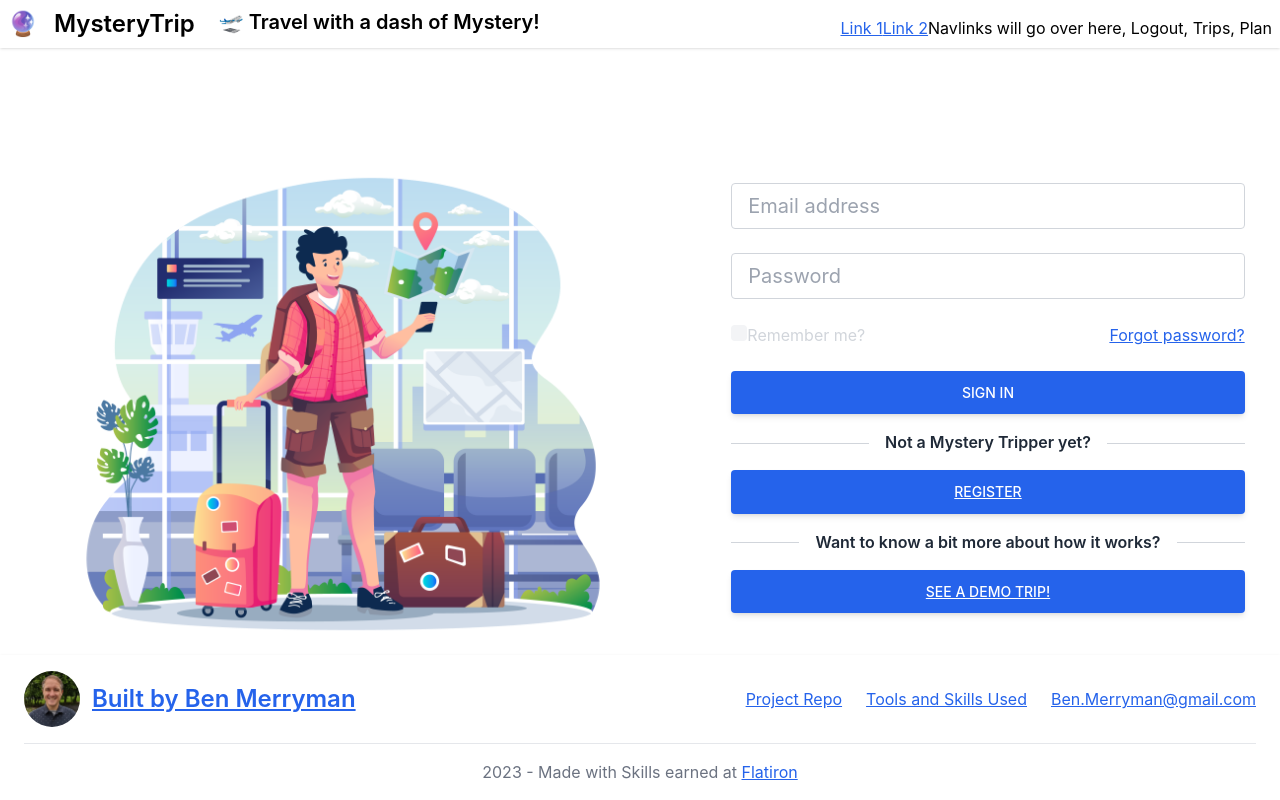
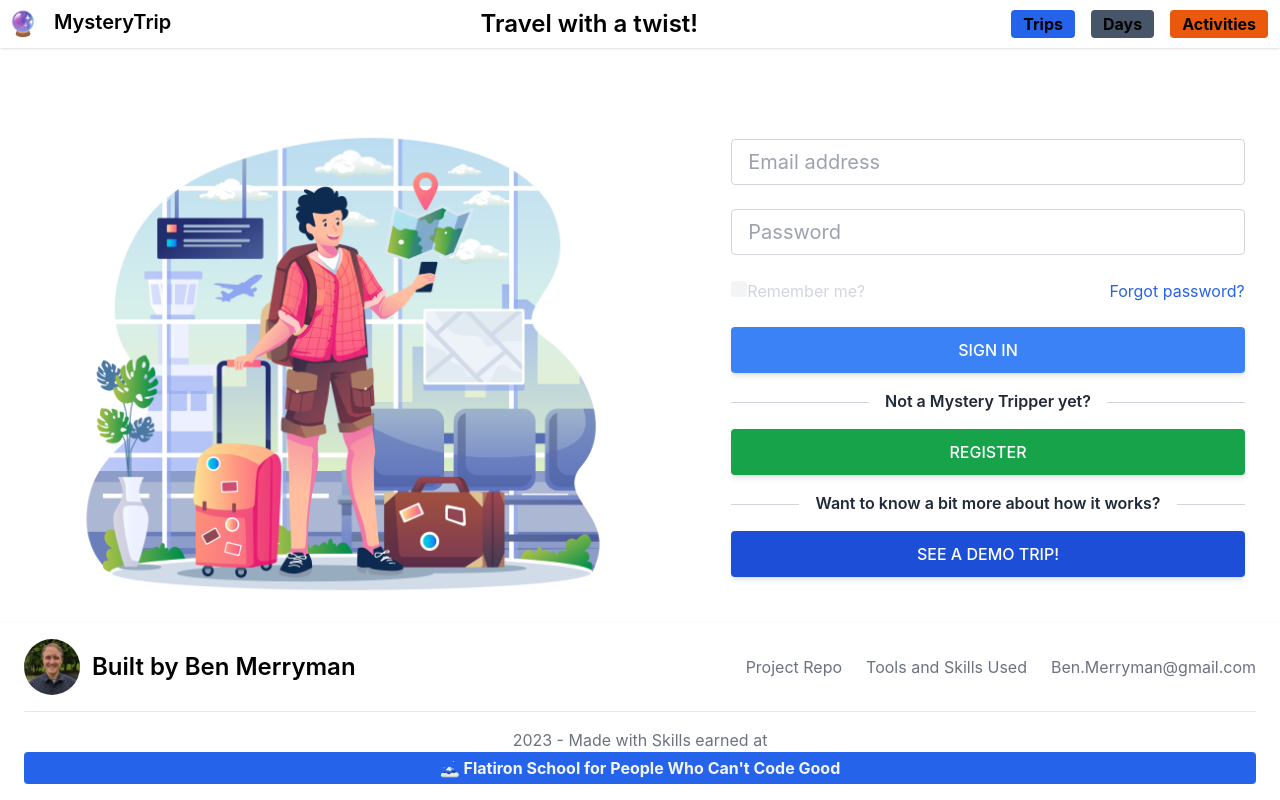
Before and after one commit to beingmerry/Mystery-Trip-AWS-Amplify, a React (Vite) app: page / in a window 1280 px wide. Built offline with nearby package versions, Linux system fonts and the light colour scheme; no server answers.

Commit message:
Routing fixed and links updated

```diff
--- /dev/null
+++ b/src/components/Activities.tsx
@@ -0,0 +1,3 @@
+export default function Activities () {
+  return <h1>Activities</h1>
+}
--- a/src/components/App.tsx
+++ b/src/components/App.tsx
@@ -1,8 +1,7 @@
 import { useState, useEffect } from 'react'
 import Header from './Header'
-import Sidebar from './Sidebar'
+import { Outlet } from 'react-router-dom'
 import Footer from './Footer'
-import SplashLanding from './SplashLanding'
 
 function App () {
   const [showDefault, setShowDefault] = useState(false)
@@ -19,7 +18,7 @@ function App () {
     <div className='flex flex-col h-screen justify-between '>
       <Header fixed={false} />
       <div className='flex h-full w-auto justify-center dark:bg-slate-700 overflow-auto'>
-        <SplashLanding />
+        <Outlet />
       </div>
       <Footer />
     </div>
--- /dev/null
+++ b/src/components/Days.tsx
@@ -0,0 +1,3 @@
+export default function Days () {
+  return <h1>Days</h1>
+}
--- a/src/components/Footer.tsx
+++ b/src/components/Footer.tsx
@@ -11,7 +11,7 @@ export default function Footer () {
         >
           <img
             src={BenMerrymanProfilePic}
-            className='h-14 mr-3 rounded-full'
+            className='h-14 mr-3 rounded-full hover:scale-150'
             alt='Ben Merryman'
           />
           <span className='self-center text-2xl font-semibold whitespace-nowrap dark:text-white'>
@@ -20,7 +20,11 @@ export default function Footer () {
         </a>
         <ul className='flex flex-wrap items-center mb-6 text-gray-500 sm:mb-0 dark:text-gray-400'>
           <li>
-            <a href='https://github.com/beingmerry/Mystery-Trip-AWS-Amplify' className='mr-4 hover:underline md:mr-6 ' target='_blank'>
+            <a
+              href='https://github.com/beingmerry/Mystery-Trip-AWS-Amplify'
+              className='mr-4 hover:underline md:mr-6 '
+              target='_blank'
+            >
               Project Repo
             </a>
           </li>
@@ -30,7 +34,10 @@ export default function Footer () {
             </a>
           </li>
           <li>
-            <a href='mailto:ben.merryman@gmail.com?subject=Looking for work?&body=We may have just the role for you!' className='hover:underline'>
+            <a
+              href='mailto:ben.merryman@gmail.com?subject=Looking for work?&body=We may have just the role for you!'
+              className='hover:underline'
+            >
               Ben.Merryman@gmail.com
             </a>
           </li>
@@ -38,55 +45,15 @@ export default function Footer () {
       </div>
       <hr className='my-6 border-gray-200 sm:mx-auto dark:border-gray-700 lg:my-4' />
       <span className='block text-gray-500 sm:text-center dark:text-gray-400'>
-        2023 - Made with Skills earned at{' '}
-        <a href='https://flatironschool.com/' className='hover:underline' target='_blank'>
-          Flatiron
+        2023 - Made with Skills earned at {'   '}
+        <a
+          href='https://flatironschool.com/'
+          className='text-slate-100 bg-blue-600 flex justify-center hover:bg-blue-700 font-bold py-1 px-2 rounded'
+          target='_blank'
+        >
+          🗻 Flatiron School for People Who Can't Code Good
         </a>
       </span>
     </footer>
   )
 }
-{
-  /* <a href='https://github.com/beingmerry' target={'_blank'} className=''>
-🌋 Flatiron 2023 - Ben Merryman
-</a> */
-}
-
-;<footer className='border-t-4 bg-slate-400 w-full bottom-0 '>
-  <div>
-    🛠️ Built by Ben Merryman - 2023
-    <div className='flex'>
-      <svg
-        viewBox='0 0 16 16'
-        className='w-5 h-5'
-        fill='currentColor'
-        aria-hidden='true'
-      >
-        <path d='M8 0C3.58 0 0 3.58 0 8c0 3.54 2.29 6.53 5.47 7.59.4.07.55-.17.55-.38 0-.19-.01-.82-.01-1.49-2.01.37-2.53-.49-2.69-.94-.09-.23-.48-.94-.82-1.13-.28-.15-.68-.52-.01-.53.63-.01 1.08.58 1.23.82.72 1.21 1.87.87 2.33.66.07-.52.28-.87.51-1.07-1.78-.2-3.64-.89-3.64-3.95 0-.87.31-1.59.82-2.15-.08-.2-.36-1.02.08-2.12 0 0 .67-.21 2.2.82.64-.18 1.32-.27 2-.27.68 0 1.36.09 2 .27 1.53-1.04 2.2-.82 2.2-.82.44 1.1.16 1.92.08 2.12.51.56.82 1.27.82 2.15 0 3.07-1.87 3.75-3.65 3.95.29.25.54.73.54 1.48 0 1.07-.01 1.93-.01 2.2 0 .21.15.46.55.38A8.013 8.013 0 0016 8c0-4.42-3.58-8-8-8z'></path>
-      </svg>
-      <a
-        href='https://github.com/beingmerry'
-        target={'_blank'}
-        className='flex pl-2 align-middle pr-6'
-      >
-        Personal GitHub
-      </a>
-    </div>
-    <div className='flex'>
-      <svg
-        className='w-5 h-5 text-black fill-current'
-        xmlns='http://www.w3.org/2000/svg'
-        viewBox='0 0 448 512'
-      >
-        <path d='M100.28 448H7.4V148.9h92.88zM53.79 108.1C24.09 108.1 0 83.5 0 53.8a53.79 53.79 0 0 1 107.58 0c0 29.7-24.1 54.3-53.79 54.3zM447.9 448h-92.68V302.4c0-34.7-.7-79.2-48.29-79.2-48.29 0-55.69 37.7-55.69 76.7V448h-92.78V148.9h89.08v40.8h1.3c12.4-23.5 42.69-48.3 87.88-48.3 94 0 111.28 61.9 111.28 142.3V448z'></path>
-      </svg>
-      <a
-        href='https://www.linkedin.com/in/benmerryman/'
-        target={'_blank'}
-        className='flex pl-2 align-middle'
-      >
-        Developer LinkedIn
-      </a>
-    </div>
-  </div>
-</footer>
--- a/src/components/Header.tsx
+++ b/src/components/Header.tsx
@@ -2,50 +2,40 @@ import { Link } from 'react-router-dom'
 
 export default function Header ({ fixed }: { fixed: boolean }) {
   return (
-    <nav className='flex items-end justify-between  bg-white shadow md:px-2 md:py-2 dark:bg-gray-900'>
-      <div className='font-semibold inline-flex dark:text-slate-300'>
-        <Link to='/' className='no-underline '>
-          <h1 className='hover:scale-150'>🔮</h1>
+    <nav className='flex items-end justify-between align-middle shadow md:px-2 md:py-2 dark:bg-gray-900'>
+      <div className='self-center text-2xl font-semibold whitespace-nowrap dark:text-white'>
+        <Link to='/' className='no-underline inline-flex'>
+          <h1 className='hover:scale-150 '>🔮</h1>
+          <div className='md:px-2' />
+          <h2>MysteryTrip</h2>
         </Link>
-        <div className='md:px-2' />
-        <h1>MysteryTrip</h1>
-        <div className='md:px-2' />
-        <h2 className='pl-2 font-semibold  dark:text-slate-300'>
-          🛫 Travel with a dash of Mystery!
-        </h2>
       </div>
-
-      <div className='dark:text-slate-300'>
-        <Link to='/'>Link 1</Link>
-        <Link to='/'>Link 2</Link>
-        Navlinks will go over here, Logout, Trips, Plan
+      <h1 className='hidden md:block self-center text-2xl font-semibold whitespace-nowrap dark:text-white'>
+        Travel with a twist!
+      </h1>
+      <div className='dark:text-slate-100 space-x-4 p-1'>
+        {/* <---- Trips ----> */}
+        <Link
+          to='/trips'
+          className='bg-blue-600  hover:bg-blue-700 font-bold py-1 px-3 rounded'
+        >
+          Trips
+        </Link>
+        {/* <---- Days ----> */}
+        <Link
+          to='/days'
+          className='bg-slate-600  hover:bg-slate-700 font-bold py-1 px-3 rounded'
+        >
+          Days
+        </Link>
+        {/* <---- Activities ----> */}
+        <Link
+          to='/activities'
+          className='bg-orange-600  hover:bg-orange-700 font-bold py-1 px-3 rounded'
+        >
+          Activities
+        </Link>
       </div>
     </nav>
   )
 }
-/*
-import { useSidebarState } from "../state/Site"
-<button onClick={() => toggleSidebar()}>Expand Sidebar</button>
-const toggleSidebar = useSidebarState(store => store.toggleSidebar)
-*/
-// Dark Mode Moon
-{
-  /* <svg viewBox='0 0 24 24' fill='none' className='w-6 h-6'>
-          <path
-            fill-rule='evenodd'
-            clip-rule='evenodd'
-            d='M17.715 15.15A6.5 6.5 0 0 1 9 6.035C6.106 6.922 4 9.645 4 12.867c0 3.94 3.153 7.136 7.042 7.136 3.101 0 5.734-2.032 6.673-4.853Z'
-            className='fill-transparent'
-          ></path>
-          <path
-            d='m17.715 15.15.95.316a1 1 0 0 0-1.445-1.185l.495.869ZM9 6.035l.846.534a1 1 0 0 0-1.14-1.49L9 6.035Zm8.221 8.246a5.47 5.47 0 0 1-2.72.718v2a7.47 7.47 0 0 0 3.71-.98l-.99-1.738Zm-2.72.718A5.5 5.5 0 0 1 9 9.5H7a7.5 7.5 0 0 0 7.5 7.5v-2ZM9 9.5c0-1.079.31-2.082.845-2.93L8.153 5.5A7.47 7.47 0 0 0 7 9.5h2Zm-4 3.368C5 10.089 6.815 7.75 9.292 6.99L8.706 5.08C5.397 6.094 3 9.201 3 12.867h2Zm6.042 6.136C7.718 19.003 5 16.268 5 12.867H3c0 4.48 3.588 8.136 8.042 8.136v-2Zm5.725-4.17c-.81 2.433-3.074 4.17-5.725 4.17v2c3.552 0 6.553-2.327 7.622-5.537l-1.897-.632Z'
-            className='fill-slate-400 dark:fill-slate-200'
-          ></path>
-          <path
-            fill-rule='evenodd'
-            clip-rule='evenodd'
-            d='M17 3a1 1 0 0 1 1 1 2 2 0 0 0 2 2 1 1 0 1 1 0 2 2 2 0 0 0-2 2 1 1 0 1 1-2 0 2 2 0 0 0-2-2 1 1 0 1 1 0-2 2 2 0 0 0 2-2 1 1 0 0 1 1-1Z'
-            className='fill-slate-400 dark:fill-slate-200'
-          ></path>
-        </svg> */
-}
--- a/src/components/SplashLanding.tsx
+++ b/src/components/SplashLanding.tsx
@@ -5,7 +5,7 @@ export default function SplashLanding () {
   const [rememberMe, setRememberMe] = useState(false)
   return (
     <section className='h-auto'>
-      <div className='container px-6 py-12 h-auto w-auto'>
+      <div className='container px-6 py-2 h-auto w-auto'>
         <div className='flex justify-center items-center flex-wrap h-full g-6 text-gray-800'>
           <div className='md:w-8/12 lg:w-6/12 mb-12 md:mb-0'>
             <img
@@ -59,16 +59,16 @@ export default function SplashLanding () {
                 </a>
               </div>
 
-              {/* <!-- Submit button --> */}
+              {/* <!-- Sign in button --> */}
               <button
                 type='submit'
-                className='inline-block px-7 py-3 bg-blue-600 text-white font-medium text-sm leading-snug uppercase rounded shadow-md hover:bg-blue-700 hover:shadow-lg focus:bg-blue-700 focus:shadow-lg focus:outline-none focus:ring-0 active:bg-blue-800 active:shadow-lg transition duration-150 ease-in-out w-full'
+                className='inline-block px-7 py-3 bg-blue-500 text-white font-medium leading-snug uppercase rounded shadow-md hover:bg-blue-700 hover:shadow-lg focus:bg-blue-700 focus:shadow-lg focus:outline-none focus:ring-0 active:bg-blue-800 active:shadow-lg transition duration-150 ease-in-out w-full'
                 data-mdb-ripple='true'
                 data-mdb-ripple-color='light'
               >
                 Sign in
               </button>
-
+              {/* <!-- Divider --> */}
               <div className='flex items-center my-4 before:flex-1 before:border-t before:border-gray-300 before:mt-0.5 after:flex-1 after:border-t after:border-gray-300 after:mt-0.5'>
                 <p className='text-center font-semibold mx-4 mb-0 dark:text-slate-200'>
                   Not a Mystery Tripper yet?
@@ -76,7 +76,7 @@ export default function SplashLanding () {
               </div>
 
               <a
-                className='px-7 py-3 text-white bg-blue-600 font-medium text-sm leading-snug uppercase rounded shadow-md hover:shadow-lg focus:shadow-lg focus:outline-none focus:ring-0 active:shadow-lg transition duration-150 ease-in-out w-full flex justify-center items-center mb-3'
+                className='px-7 py-3 text-white bg-green-600 hover:bg-green-700 font-medium leading-snug uppercase rounded shadow-md hover:shadow-lg focus:shadow-lg focus:outline-none focus:ring-0 active:shadow-lg transition duration-150 ease-in-out w-full flex justify-center items-center mb-3'
                 href='#!'
                 role='button'
                 data-mdb-ripple='true'
@@ -91,13 +91,13 @@ export default function SplashLanding () {
                 </p>
               </div>
               <a
-                className='px-7 py-3 text-white bg-blue-600 font-medium text-sm leading-snug uppercase rounded shadow-md hover:shadow-lg focus:shadow-lg focus:outline-none focus:ring-0 active:shadow-lg transition duration-150 ease-in-out w-full flex justify-center items-center mb-3'
+                className='px-7 py-3 text-white bg-blue-700 hover:bg-blue-800 font-medium leading-snug uppercase rounded shadow-md hover:shadow-lg focus:shadow-lg focus:outline-none focus:ring-0 active:shadow-lg transition duration-150 ease-in-out w-full flex justify-center items-center mb-3'
                 href='#!'
                 role='button'
                 data-mdb-ripple='true'
                 data-mdb-ripple-color='light'
               >
-                {/* <!-- Register --> */}
+                {/* <!-- Demo --> */}
                 See a demo trip!
               </a>
             </form>
--- /dev/null
+++ b/src/components/TripList.tsx
@@ -0,0 +1,3 @@
+export default function TripList () {
+  return <h1>Trip List</h1>
+}
--- /dev/null
+++ b/src/components/Trips.tsx
@@ -0,0 +1,21 @@
+import { Link, Outlet } from 'react-router-dom'
+
+export default function Trips () {
+  return (
+    <div className='container px-6 py-2 h-auto w-auto'>
+      <div className='flex justify-center items-center flex-wrap h-full g-6 text-slate-200'>
+        <h1>Trips</h1>
+        {/* <---- Trips ----> */}
+        <Link
+          to='/new-trip'
+          className='bg-blue-600  hover:bg-blue-700 font-bold py-1 px-3 rounded'
+        >
+          New Trip
+        </Link>
+        <hr />
+        <h1>Content here</h1>
+        <Outlet />
+      </div>
+    </div>
+  )
+}
--- a/src/index.css
+++ b/src/index.css
@@ -25,7 +25,9 @@ button:hover {
   h2 {
     @apply text-xl;
   }
-  a {
-   @apply underline text-blue-600 hover:text-blue-800 visited:text-purple-600
+}
+@layer components {
+.normal-link {
+  @apply underline text-blue-600 hover:text-blue-800 visited:text-purple-600
   }
 }
```
Also changed, not shown: src/router.tsx (+23 -2 lines).
